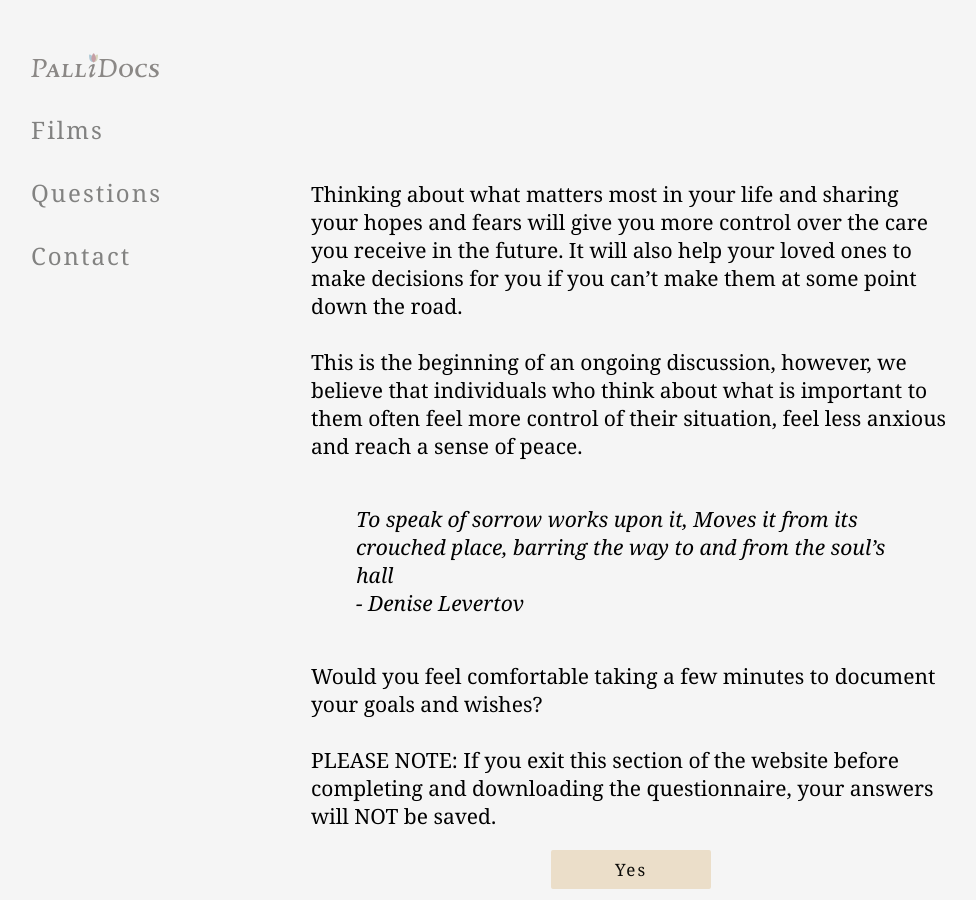
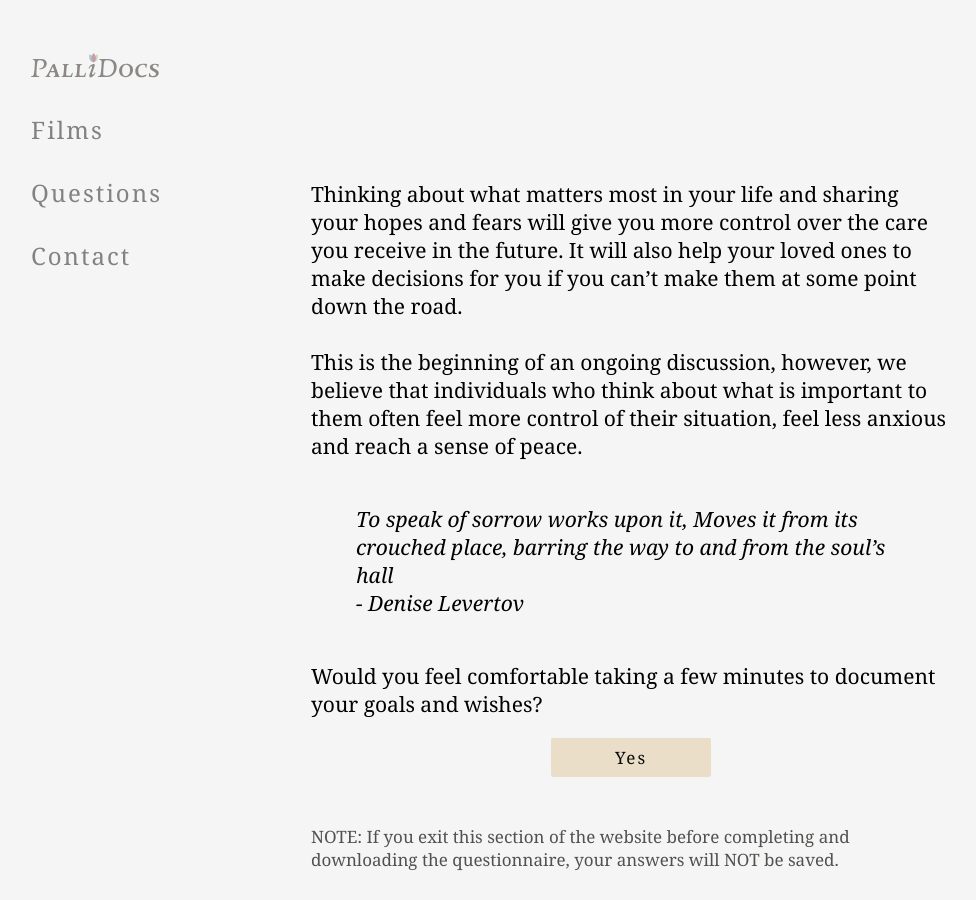
Before and after one commit to thayesx/pallidocs-website, a Jekyll site: the page built from questions.md, in a window 1280 px wide. Shown: the whole page, without its empty margins (9-985 px from the left). Built offline with Jekyll 4.4.1, drawn with Linux system fonts in a browser that asks for light colours; some web fonts are replaced.

Commit message:
add note text to questions intro area

```diff
--- a/_layouts/questions.html
+++ b/_layouts/questions.html
@@ -25,6 +25,9 @@
     <p class="quote">{{ page.intro.quote }}</p>
     <p>{{ page.intro.ask }}</p>
     <button class="button" onclick="startQuestions()">{{ page.intro.buttonText }}</button>
+    {% if page.intro.note %}
+    <br><p class="note">{{ page.intro.note }}</p>
+    {% endif %}
   </div>
   <div id="questionsArea">
     {% for question in page.questions %}
--- a/css/main.scss
+++ b/css/main.scss
@@ -545,6 +545,10 @@ html {
     padding: 45px;
     font-style: italic;
   }
+  .note {
+    @include fontSize1;
+    color: $dark0_70;
+  }
   .button {
     margin: 20px auto;
   }
--- a/questions.md
+++ b/questions.md
@@ -16,7 +16,8 @@ intro:
   quote: To speak of sorrow works upon it, Moves it from its crouched place, barring
     the way to and from the soul’s hall<br>- Denise Levertov
   ask: 'Would you feel comfortable taking a few minutes to document your goals and
-    wishes?<br><br>PLEASE NOTE: If you exit this section of the website before completing
+    wishes?'
+  note: 'NOTE: If you exit this section of the website before completing
     and downloading the questionnaire, your answers will NOT be saved.'
   buttonText: 'Yes'
 questions:
```
Also changed, not shown: readme.md.
